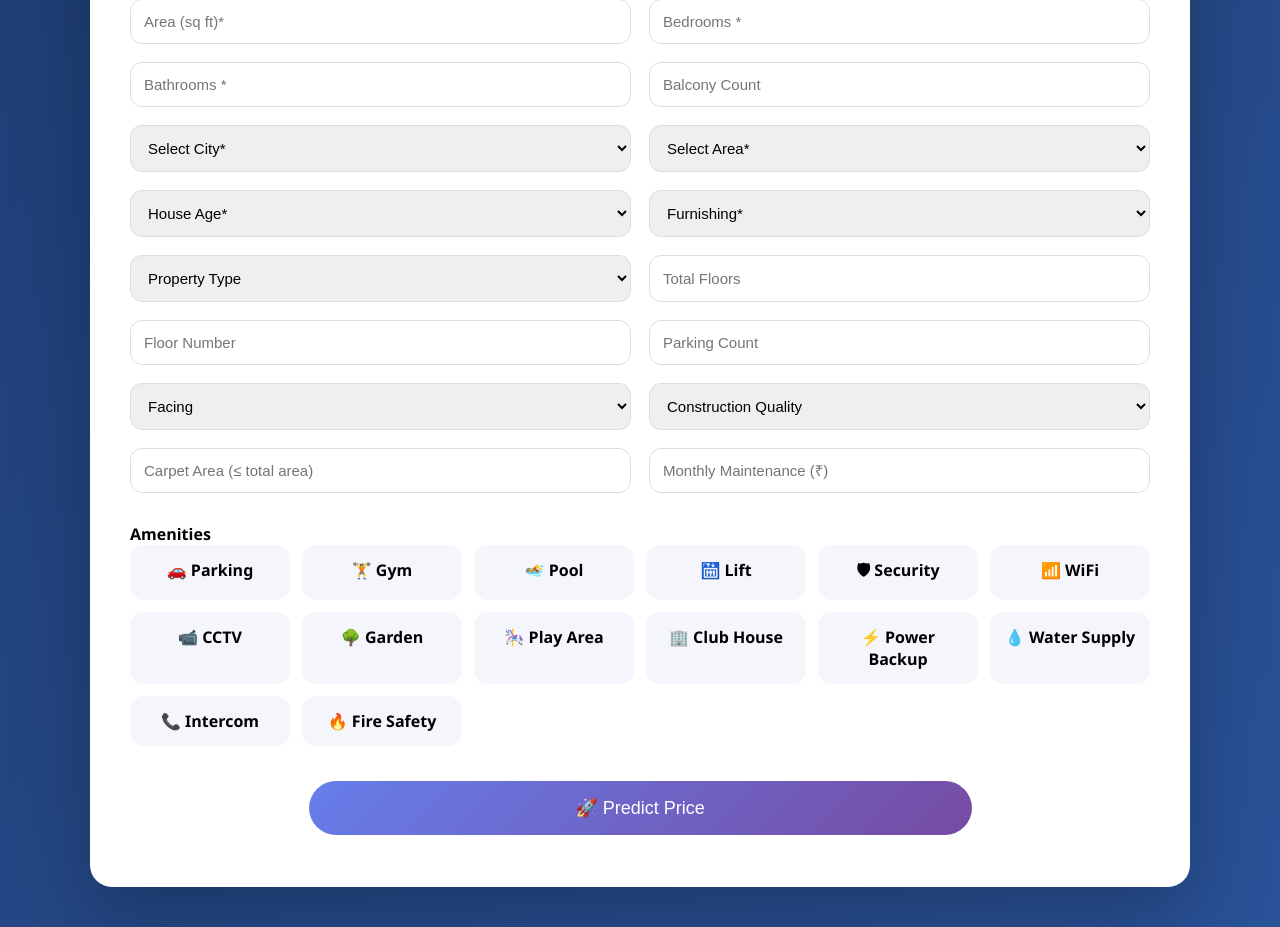
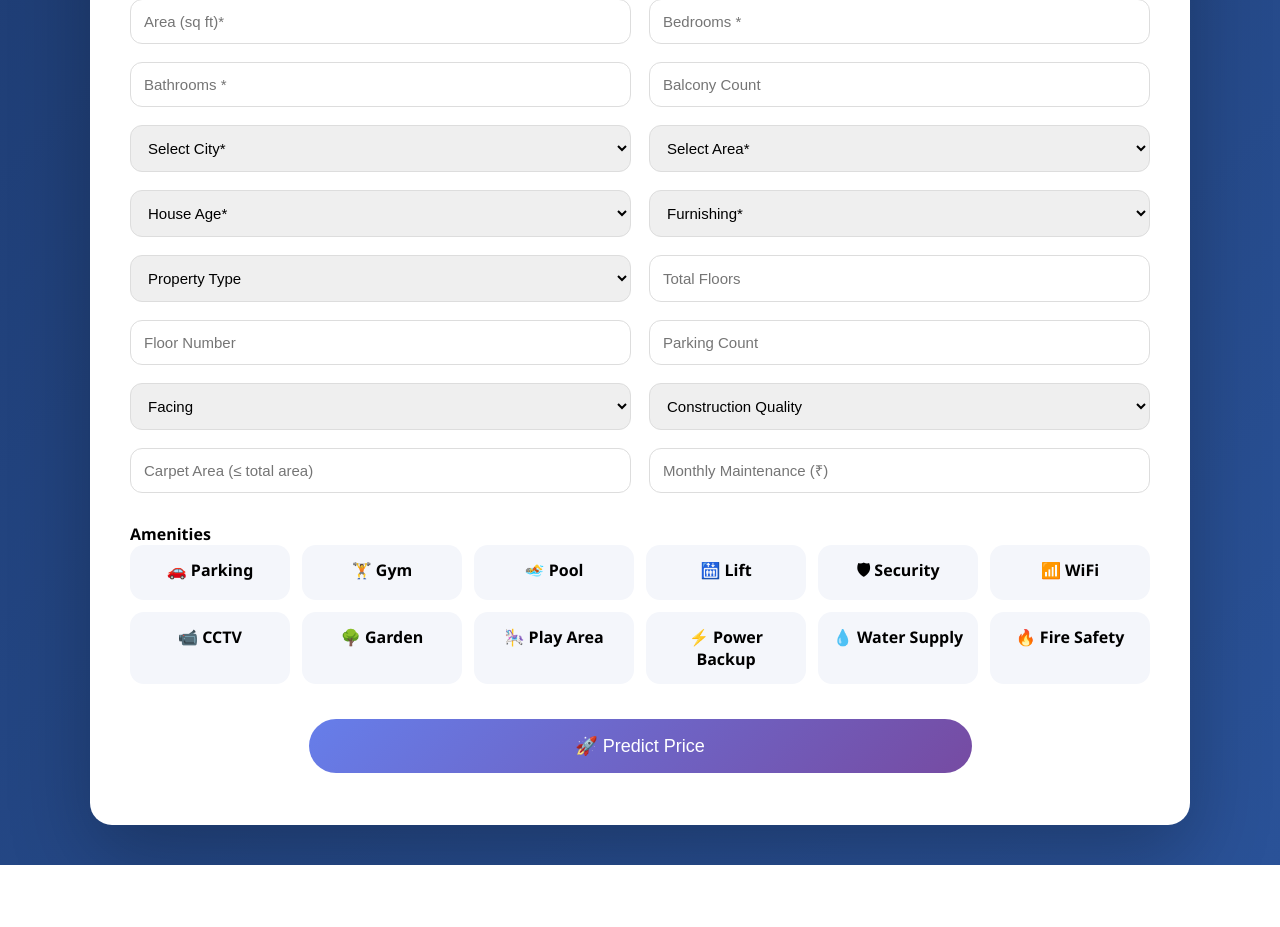
Before and after one commit to shaiksharif1234/HOUSE_PRICE_PREDICTION, a Flask app: page / in a window 1280 px wide. Shown: the part 285-1212 px from the top of the page. After the commit the page ends 1150 px from the top, so only its background shows below. Run offline with Flask 3, Linux system fonts and the light colour scheme; data comes from the database, SQL or seed files in the repository; some libraries are stand-ins or nearby versions.

Commit message:
modified

```diff
--- a/templates/index.html
+++ b/templates/index.html
@@ -579,10 +579,8 @@ font-weight:600;">
 <label><input type="checkbox" name="cctv"><span>📹 CCTV</span></label>
 <label><input type="checkbox" name="garden"><span>🌳 Garden</span></label>
 <label><input type="checkbox" name="play_area"><span> 🎠 Play Area</span></label>
-<label><input type="checkbox" name="club_house"><span>🏢 Club House</span></label>
 <label><input type="checkbox" name="power_backup"><span>⚡ Power Backup</span></label>
 <label><input type="checkbox" name="water_supply"><span>💧 Water Supply</span></label>
-<label><input type="checkbox" name="intercom"><span> 📞 Intercom</span></label>
 <label><input type="checkbox" name="fire_safety"><span>🔥 Fire Safety</span></label>
 
 
```
